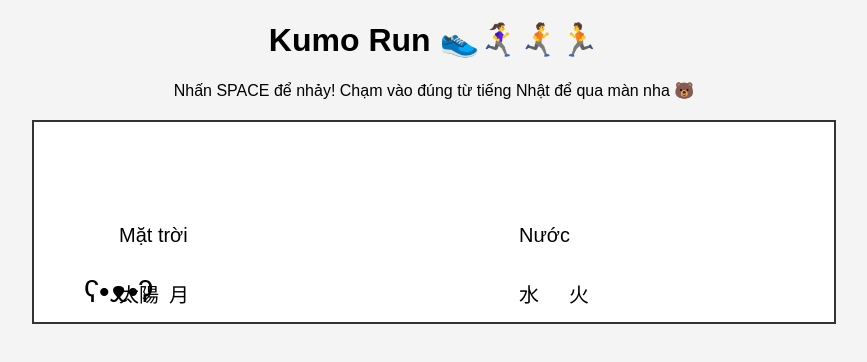
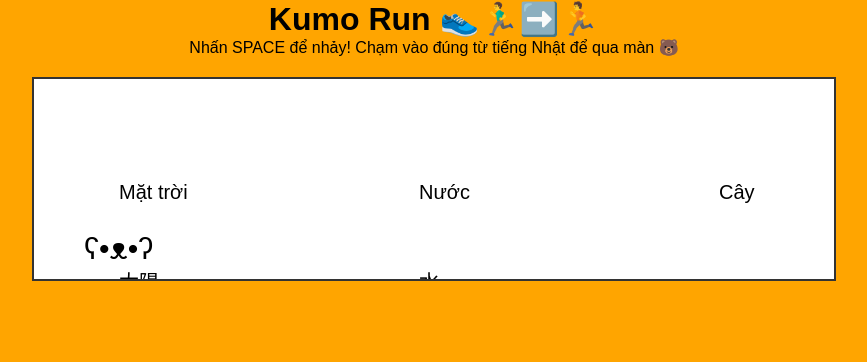
Before and after one commit to dehmivor/kumo-learn-kiore, a plain HTML site: page index.html in a window 1280 px wide. Shown: the whole page, without its empty margins (206-1073 px from the left). Drawn offline with Linux system fonts and the light colour scheme.

Commit message:
Update index.html

```diff
--- a/index.html
+++ b/index.html
@@ -5,34 +5,43 @@
     <meta property="og:type" content="website">
     <meta property="og:title" content="Kumo Run - Học tiếng Nhật" />
     <meta property="og:description" content="Trò chơi giúp bạn học tiếng Nhật một cách thú vị!" />
-    <meta property="og:image" content="http://bit.ly/4bsM6zL" />
-    <meta property="og:url" content="https://dehmivor.github.io/kumo-learn-kiore/" />
-    <meta property="og:type" content="website" />
     <meta name="viewport" content="width=device-width, initial-scale=1.0">
     <title>Kumo Run - Học tiếng Nhật</title>
     <style>
-        * { margin: 40; padding: 0; }
-        body { text-align: center; font-family: Arial, sans-serif; background: #f4f4f4; }
+        * { margin: 0; padding: 0; box-sizing: border-box; }
+        body { text-align: center; font-family: Arial, sans-serif; background: orange; }
         canvas { background: white; display: block; margin: 20px auto; border: 2px solid #333; }
     </style>
 </head>
 <body>
-    <h1>Kumo Run 👟🏃‍♀️‍➡️🏃‍➡️🏃</h1>
-    <p>Nhấn SPACE để nhảy! Chạm vào đúng từ tiếng Nhật để qua màn nha 🐻</p>
+    <h1>Kumo Run 👟🏃‍♂️➡️🏃</h1>
+    <p>Nhấn SPACE để nhảy! Chạm vào đúng từ tiếng Nhật để qua màn 🐻</p>
     <canvas id="gameCanvas" width="800" height="200"></canvas>
     <script>
         const canvas = document.getElementById("gameCanvas");
         const ctx = canvas.getContext("2d");
 
         let kumo = { x: 50, y: 150, width: 40, height: 40, dy: 0, jumping: false, icon: "ʕ•ᴥ•ʔ" };
-        let obstacles = [
-            { x: 800, y: 150, wordVi: "Mặt trời", wordJp: "太陽", wrongJp: "月", active: true },
-            { x: 1200, y: 150, wordVi: "Nước", wordJp: "水", wrongJp: "火", active: true },
-            { x: 1600, y: 150, wordVi: "Cây", wordJp: "木", wrongJp: "石", active: true }
-        ];
         let gravity = 1.5;
         let speed = 5;
         let gameOver = false;
+
+        let words = [
+            { vi: "Mặt trời", jp: "太陽", wrong: "月" },
+            { vi: "Nước", jp: "水", wrong: "火" },
+            { vi: "Cây", jp: "木", wrong: "石" },
+            { vi: "Trái đất", jp: "地球", wrong: "宇宙" },
+            { vi: "Gió", jp: "風", wrong: "雨" },
+            { vi: "Lửa", jp: "火", wrong: "水" },
+            { vi: "Trời", jp: "空", wrong: "土" },
+            { vi: "Ngọn núi", jp: "山", wrong: "川" },
+            { vi: "Bông hoa", jp: "花", wrong: "草" },
+            { vi: "Con đường", jp: "道", wrong: "橋" }
+        ];
+
+        let obstacles = words.map((word, index) => ({
+            x: 800 + index * 300, y: 150, wordVi: word.vi, wordJp: word.jp, wrongJp: word.wrong, active: true, showJp: false
+        }));
 
         document.addEventListener("keydown", function(event) {
             if (event.code === "Space" && !kumo.jumping) {
@@ -41,29 +50,9 @@
             }
         });
 
-        canvas.addEventListener("click", function(event) {
-            const clickX = event.clientX - canvas.getBoundingClientRect().left;
-            const clickY = event.clientY - canvas.getBoundingClientRect().top;
-
-            obstacles.forEach(obstacle => {
-                if (clickX >= obstacle.x && clickX <= obstacle.x + 50 &&
-                    clickY >= obstacle.y - 20 && clickY <= obstacle.y + 40) {
-                    if (Math.random() > 0.5) {
-                        if (confirm(`Bạn chọn: ${obstacle.wordJp}. Xác nhận?`)) {
-                            obstacle.active = false;
-                        }
-                    } else {
-                        if (confirm(`Bạn chọn: ${obstacle.wrongJp}. Xác nhận?`)) {
-                            gameOver = true;
-                            alert("Sai rồi! Game Over! Nhấn F5 để chơi lại.");
-                        }
-                    }
-                }
-            });
-        });
-
         function update() {
             if (gameOver) return;
+
             kumo.y += kumo.dy;
             kumo.dy += gravity;
             if (kumo.y >= 150) {
@@ -74,9 +63,13 @@
             obstacles.forEach(obstacle => {
                 if (obstacle.active) {
                     obstacle.x -= speed;
+                    if (obstacle.x < 500) {
+                        obstacle.showJp = true; // Hiện chữ Nhật khi gần nhân vật
+                    }
                     if (obstacle.x + 50 < 0) {
                         obstacle.x = 800 + Math.random() * 400;
                         obstacle.active = true;
+                        obstacle.showJp = false;
                     }
 
                     if (kumo.x < obstacle.x + 50 && kumo.x + kumo.width > obstacle.x &&
@@ -98,8 +91,9 @@
                     ctx.fillStyle = "black";
                     ctx.font = "20px Arial";
                     ctx.fillText(obstacle.wordVi, obstacle.x, obstacle.y - 30);
-                    ctx.fillText(obstacle.wordJp, obstacle.x, obstacle.y + 30);
-                    ctx.fillText(obstacle.wrongJp, obstacle.x + 50, obstacle.y + 30);
+                    if (obstacle.showJp) {
+                        ctx.fillText(obstacle.wordJp, obstacle.x, obstacle.y + 60); // Chữ Nhật thấp hơn
+                    }
                 }
             });
         }
```
